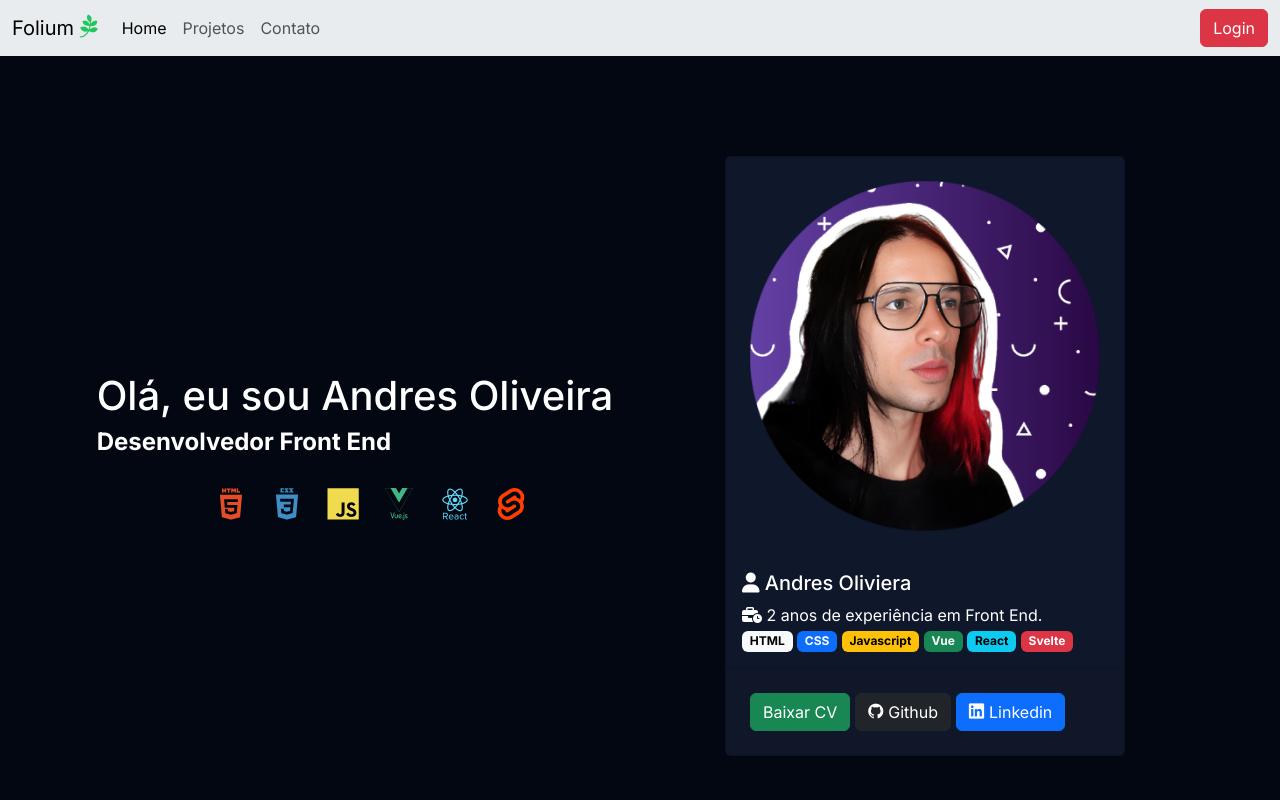
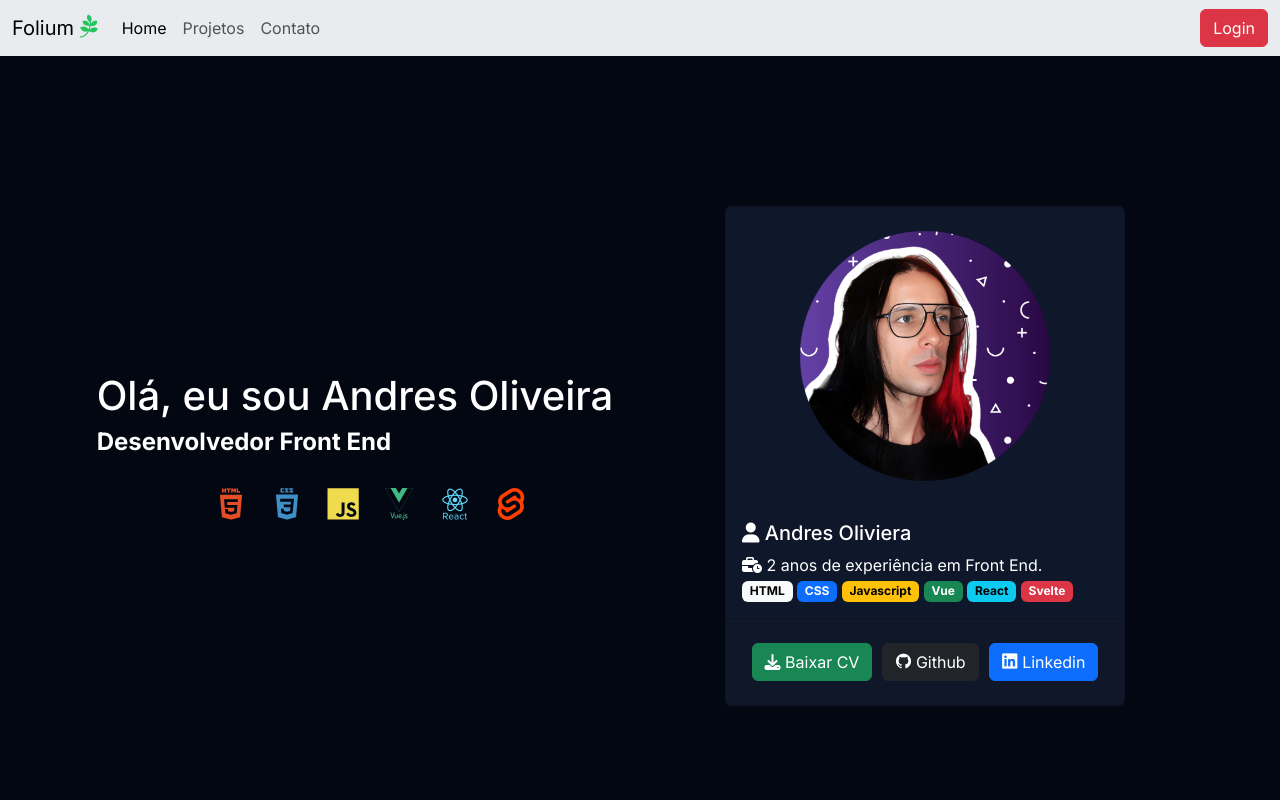
Before and after one commit to dezoliveira/folium, a website built with Vite: page index.html in a window 1280 px wide. Shown: the top 800 px of the page. Built offline with nearby package versions, Linux system fonts and the light colour scheme.

Commit message:
style: css ajusts

```diff
--- a/index.html
+++ b/index.html
@@ -113,6 +113,7 @@
                   </div>
                   <div class="card-footer p-4">
                     <a href="#" class="btn btn-success">
+                      <i class="fa-solid fa-download"></i>
                       Baixar CV
                     </a>
                     <a href="#" class="btn btn-dark">
--- a/style.css
+++ b/style.css
@@ -42,6 +42,18 @@ body {
   text-align: center;
 }
 
+#home .card .card-footer {
+  display: flex;
+  align-items: center;
+  justify-content: center;
+  gap: 10px;
+}
+
+#home img {
+  height: 250px;
+  width: 250px;
+}
+
 /* projects */
 
 #projects .card {
```
